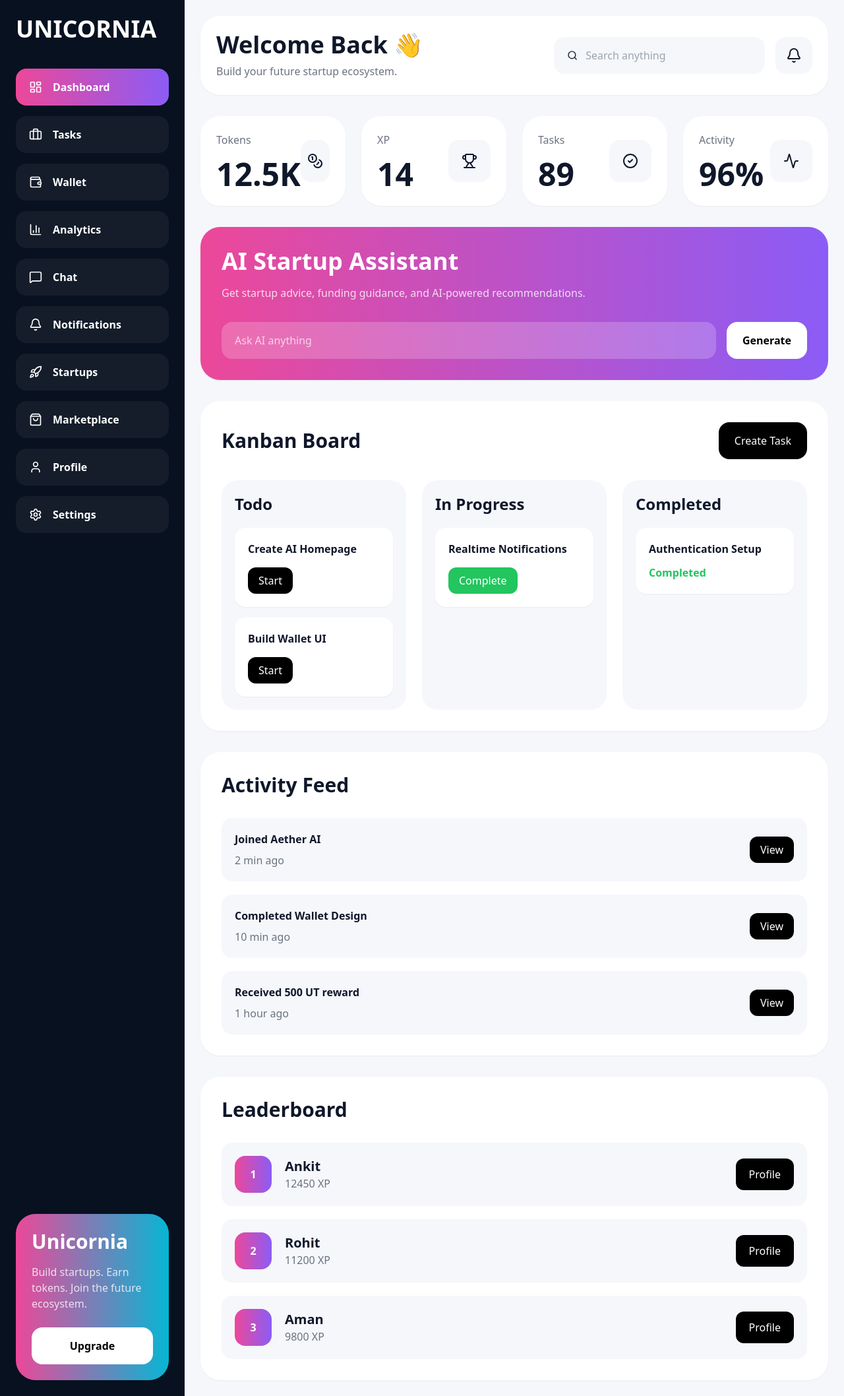
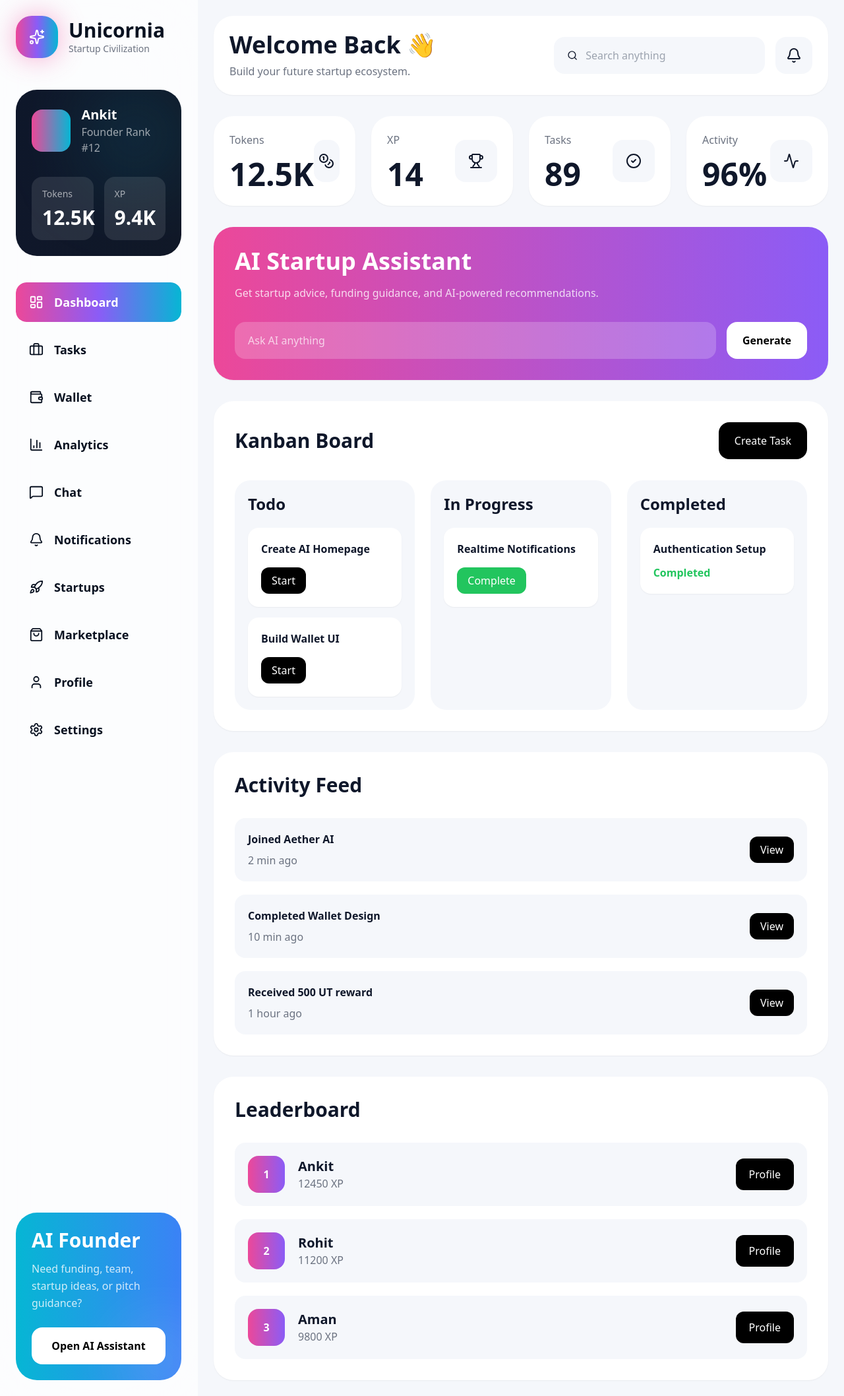
Before and after one commit to AnkitYadavnadaura/Unicornia, a Next.js app: page /dashboard in a window 1280 px wide. Shown: the whole page at 66% size. Built offline with nearby package versions, Linux system fonts and the light colour scheme; no server answers.

Commit message:
Update Sidebar.tsx

```diff
--- a/src/app/dashboard/Sidebar.tsx
+++ b/src/app/dashboard/Sidebar.tsx
@@ -1,6 +1,8 @@
 // /app/dashboard/Sidebar.tsx
 
 'use client'
+
+import { motion } from 'framer-motion'
 
 import {
   LayoutDashboard,
@@ -13,6 +15,7 @@ import {
   MessageSquare,
   ShoppingBag,
   Briefcase,
+  Sparkles,
 } from 'lucide-react'
 
 type SidebarProps = {
@@ -80,54 +83,156 @@ export default function Sidebar({
   setActivePage,
 }: SidebarProps) {
   return (
-    <aside className="w-[280px] min-h-screen bg-[#081120] text-white p-6 flex flex-col justify-between">
+    <aside className="w-[300px] min-h-screen bg-white/70 backdrop-blur-3xl border-r border-white/20 p-6 flex flex-col justify-between sticky top-0">
+
+      {/* TOP */}
+      <div>
+
+        {/* LOGO */}
+        <div className="flex items-center gap-4 mb-12">
+
+          <motion.div
+            whileHover={{
+              rotate: 12,
+              scale: 1.08,
+            }}
+            className="w-16 h-16 rounded-[24px] bg-gradient-to-r from-pink-500 via-violet-500 to-cyan-500 flex items-center justify-center shadow-[0_0_40px_rgba(236,72,153,0.45)]"
+          >
+            <Sparkles className="text-white" />
+          </motion.div>
 
           <div>
-        <h1 className="text-4xl font-black mb-10">
-          UNICORNIA
+            <h1 className="text-3xl font-black text-[#081120]">
+              Unicornia
             </h1>
 
-        <div className="space-y-4">
+            <p className="text-sm text-gray-500">
+              Startup Civilization
+            </p>
+          </div>
+        </div>
+
+        {/* PROFILE CARD */}
+        <motion.div
+          whileHover={{
+            scale: 1.02,
+          }}
+          className="rounded-[32px] bg-gradient-to-r from-[#0f172a] to-[#111827] p-6 text-white relative overflow-hidden mb-10"
+        >
+          <div className="absolute top-0 right-0 w-[140px] h-[140px] bg-cyan-500/20 rounded-full blur-3xl"></div>
+
+          <div className="relative z-10">
+
+            <div className="flex items-center gap-4">
+
+              <div className="w-16 h-16 rounded-2xl bg-gradient-to-r from-pink-500 to-cyan-500"></div>
+
+              <div>
+                <h2 className="text-xl font-black">
+                  Ankit
+                </h2>
+
+                <p className="text-white/60">
+                  Founder Rank #12
+                </p>
+              </div>
+            </div>
+
+            <div className="grid grid-cols-2 gap-4 mt-8">
+
+              <div className="rounded-2xl bg-white/10 p-4">
+                <p className="text-white/60 text-sm">
+                  Tokens
+                </p>
+
+                <h3 className="text-3xl font-black mt-2">
+                  12.5K
+                </h3>
+              </div>
+
+              <div className="rounded-2xl bg-white/10 p-4">
+                <p className="text-white/60 text-sm">
+                  XP
+                </p>
+
+                <h3 className="text-3xl font-black mt-2">
+                  9.4K
+                </h3>
+              </div>
+            </div>
+          </div>
+        </motion.div>
+
+        {/* MENU */}
+        <div className="space-y-3">
           {menu.map((item) => {
             const Icon = item.icon
 
             return (
-              <button
+              <motion.button
                 key={item.name}
+                whileHover={{
+                  scale: 1.03,
+                  x: 5,
+                }}
+                whileTap={{
+                  scale: 0.98,
+                }}
                 onClick={() =>
                   setActivePage(item.name)
                 }
-                className={`w-full flex items-center gap-4 rounded-2xl px-5 py-4 transition-all ${
+                className={`relative w-full flex items-center gap-4 rounded-2xl px-5 py-4 overflow-hidden transition-all ${
                   activePage === item.name
-                    ? 'bg-gradient-to-r from-pink-500 to-violet-500'
-                    : 'bg-white/5 hover:bg-white/10'
+                    ? 'text-white'
+                    : 'text-[#081120]'
                 }`}
               >
-                <Icon size={20} />
 
-                <span className="font-semibold">
+                {activePage === item.name && (
+                  <motion.div
+                    layoutId="activeSidebar"
+                    className="absolute inset-0 bg-gradient-to-r from-pink-500 via-violet-500 to-cyan-500 rounded-2xl shadow-[0_0_40px_rgba(236,72,153,0.35)]"
+                  />
+                )}
+
+                <div className="relative z-10 flex items-center gap-4">
+                  <Icon size={22} />
+
+                  <span className="font-bold text-lg">
                     {item.label}
                   </span>
-              </button>
+                </div>
+              </motion.button>
             )
           })}
         </div>
       </div>
 
-      <div className="rounded-[30px] bg-gradient-to-r from-pink-500 to-cyan-500 p-6">
+      {/* BOTTOM */}
+      <motion.div
+        whileHover={{
+          scale: 1.02,
+        }}
+        className="rounded-[32px] bg-gradient-to-r from-cyan-500 to-blue-500 p-6 text-white relative overflow-hidden"
+      >
+        <div className="absolute -right-10 -bottom-10 w-[140px] h-[140px] bg-white/10 rounded-full blur-2xl"></div>
+
+        <div className="relative z-10">
+
           <h2 className="text-3xl font-black">
-          Unicornia
+            AI Founder
           </h2>
 
-        <p className="text-white/80 mt-4">
-          Build startups. Earn tokens.
-          Join the future ecosystem.
+          <p className="mt-3 text-white/80 leading-relaxed">
+            Need funding, team, startup ideas,
+            or pitch guidance?
           </p>
 
-        <button className="mt-6 w-full rounded-2xl bg-white text-black py-4 font-bold">
-          Upgrade
+          <button className="mt-6 w-full rounded-2xl bg-white text-black py-4 font-black hover:scale-[1.02] transition-all">
+            Open AI Assistant
           </button>
         </div>
+      </motion.div>
     </aside>
   )
 }
```
Lines whose indentation alone changed are shown as unchanged.
